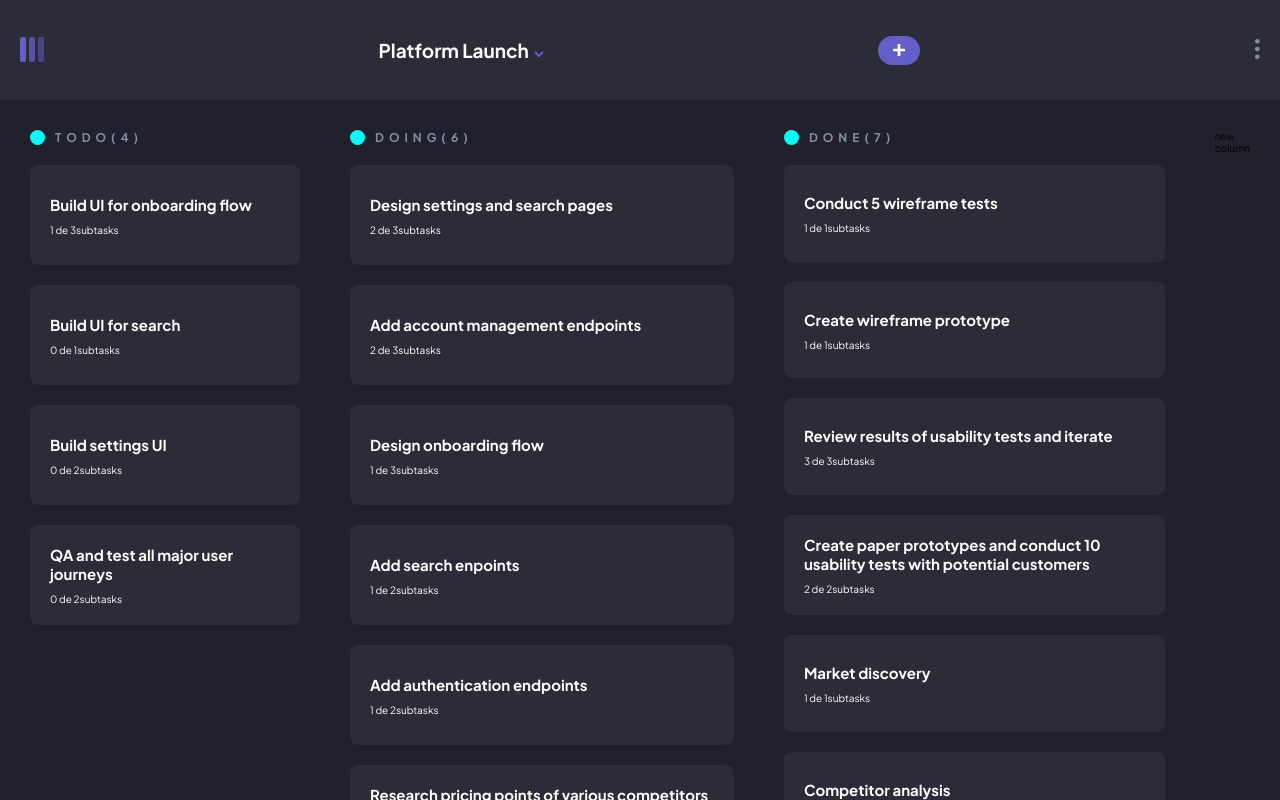
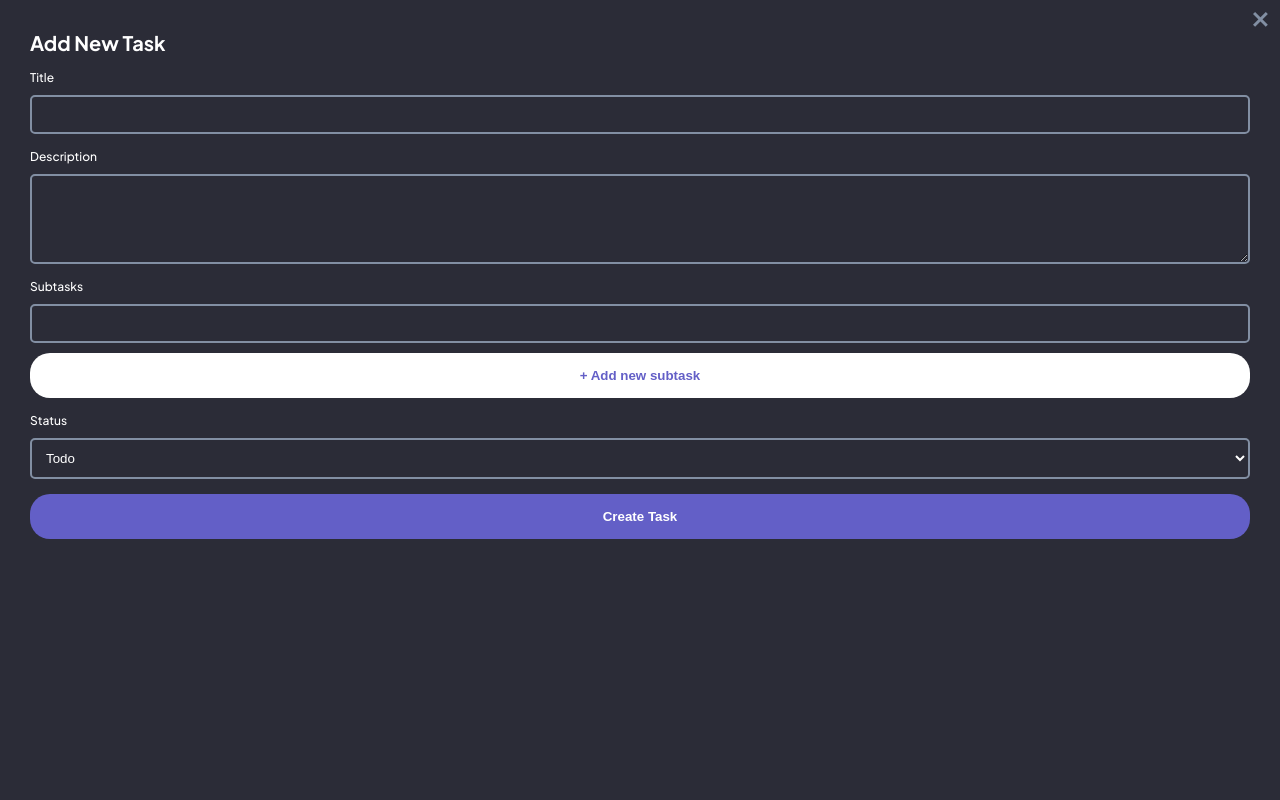
Before and after one commit to Wladimir-Dev/task-management-app, a React (Vite) app: page / in a window 1280 px wide. Both pictures are taken after a click on the button 899 px from the left and 50 px from the top of the page. Shown: the top 800 px of the page. Built offline with nearby package versions, Linux system fonts and the light colour scheme.

Commit message:
create new task

```diff
--- /dev/null
+++ b/src/components/FormTask/index.jsx
@@ -0,0 +1,111 @@
+import React, { useId, useState } from 'react'
+import { useTask } from '../../hooks/useTask'
+import { CloseIcon } from '../Icons'
+
+import styles from './styles.module.css'
+
+export const FormTask = ({ showWindow }) => {
+  const titleId = useId()
+  const descriptionId = useId()
+  const statusSelectId = useId()
+  const [subTasks, setSubTasks] = useState([{ id: 'w1', title: '' }])
+  const { currentBoard, createTask } = useTask()
+
+  const generarId = () => {
+    return Math.random()
+  }
+  const handleDeleteRow = (id) => {
+    let aux = [...subTasks]
+
+    aux = aux.filter((item) => item.id !== id)
+    setSubTasks(aux)
+  }
+
+  const handleNewRow = () => {
+    const auxSubTasks = [...subTasks]
+    const newId = generarId()
+    auxSubTasks.push({ id: newId, title: '' })
+    setSubTasks(auxSubTasks)
+  }
+
+  const handleClose = () => {
+    showWindow(false)
+  }
+  const handleSubmit = (e) => {
+    e.preventDefault()
+    const columnId = e.target.statusSelectId.value
+
+    const auxSubTasks = subTasks.map((subTask) => ({
+      title: subTask.title,
+      isCompleted: false
+    }))
+
+    const indexColumn = currentBoard.columns.findIndex(
+      (column) => column.id.toString() === columnId.toString()
+    )
+    const objAux = {
+      id: generarId(),
+      title: e.target.titleId.value,
+      description: e.target.descriptionId.value,
+      status: currentBoard.columns[indexColumn].name,
+      statusId: columnId,
+      subtasks: auxSubTasks
+    }
+    createTask({ idBoard: currentBoard.id, indexColumn, task: objAux })
+    handleClose()
+  }
+
+  return (
+    <form className={styles.newTask} onSubmit={handleSubmit}>
+      <h2>Add New Task</h2>
+      <fieldset>
+        <label htmlFor={titleId}>Title</label>
+        <input type='text' id={titleId} name='titleId' />
+      </fieldset>
+      <fieldset>
+        <label htmlFor={descriptionId}>Description</label>
+        <textarea name='descriptionId' id={descriptionId} cols='30' rows='10' />
+      </fieldset>
+      <fieldset>
+        <label htmlFor=''>Subtasks</label>
+        {subTasks.map((subTask) => (
+          <div key={subTask.id} className={styles.containerInput}>
+            <input id={subTask.id} type='text' defaultValue={subTask.title} />
+            {subTasks.length > 1 && (
+              <button type='button' onClick={() => handleDeleteRow(subTask.id)}>
+                <CloseIcon />
+              </button>
+            )}
+          </div>
+        ))}
+        <button
+          type='button'
+          onClick={handleNewRow}
+          className={styles.whiteButton}
+        >
+          + Add new subtask
+        </button>
+      </fieldset>
+      <fieldset>
+        <label htmlFor={statusSelectId}>Status</label>
+        <select id={statusSelectId} name='statusSelectId'>
+          {currentBoard.columns.map((column) => (
+            <option key={column.id} value={column.id}>
+              {column.name}
+            </option>
+          ))}
+        </select>
+      </fieldset>
+      <button type='submit' className={styles.blueButton}>
+        Create Task
+      </button>
+      <button
+        type='button'
+        className={styles.closeButton}
+        onClick={handleClose}
+      >
+        <CloseIcon />
+      </button>
+    </form>
+  )
+}
--- /dev/null
+++ b/src/components/FormTask/styles.module.css
@@ -0,0 +1,75 @@
+.newTask {
+  position: fixed;
+  background-color: var(--darkGray);
+  padding: 3rem;
+  z-index: 1;
+  top: 0;
+  left: 0;
+  width: 100%;
+  height: 100vh;
+  display: flex;
+  flex-direction: column;
+  row-gap: 1.5rem;
+  overflow-y: scroll;
+}
+.newTask h2 {
+  font-size: 2rem;
+}
+.newTask label {
+  font-size: 1.2rem;
+  font-weight: 500;
+}
+.newTask :is(h2, label) {
+  text-transform: capitalize;
+}
+.newTask > fieldset {
+  display: flex;
+  flex-direction: column;
+  row-gap: 1rem;
+}
+.newTask textarea {
+  height: 9rem;
+}
+.newTask :is(input, textarea, select) {
+  outline: none;
+  border: 2px solid var(--mediumGray);
+  padding: 1rem;
+  color: white;
+  border-radius: 0.5rem;
+  width: 100%;
+  transition: border 0.2s ease;
+}
+.newTask option {
+  color: var(--mediumGray);
+  background-color: var(--darkGray);
+  border-style: none;
+}
+
+.newTask :is(input:focus, textarea:focus, select:focus) {
+  border: 2px solid var(--darkBlue);
+}
+.containerInput {
+  display: flex;
+  column-gap: 1rem;
+  /* margin-top: 1rem; */
+}
+.whiteButton,
+.blueButton {
+  font-weight: 700;
+  width: 100%;
+  padding: 1.5rem;
+  border-radius: 2rem;
+}
+.whiteButton {
+  background-color: white;
+  color: var(--darkBlue);
+}
+.blueButton {
+  background-color: var(--darkBlue);
+  color: white;
+}
+.closeButton {
+  position: absolute;
+  top: 1.2rem;
+  right: 1.2rem;
+}
--- a/src/components/Header/index.jsx
+++ b/src/components/Header/index.jsx
@@ -2,22 +2,24 @@ import React, { useId, useRef, useState } from 'react'
 import { ListOfBoards } from '../../containers/ListOfBoards'
 import { useTask } from '../../hooks/useTask'
 import { FormBoard } from '../FormBoard'
+import { FormTask } from '../FormTask'
 import {
   AddTaskMobileIcon,
   ChevronDownIcon,
   LogoMobileIcon,
-  VerticalEllipsisIcon
+  VerticalEllipsisIcon,
 } from '../Icons'
 
 import styles from './styles.module.css'
 
-export default function Header () {
+export default function Header() {
   const { currentBoard } = useTask()
   const boardsId = useId()
   const optionsId = useId()
   const refCheckBoards = useRef()
   const refCheckOptions = useRef()
   const [showEditBoard, setShowEditBoard] = useState(false)
+  const [showNewTask, setShowNewTask] = useState(false)
 
   const closeListBoards = () => {
     refCheckBoards.current.checked = false
@@ -25,6 +27,9 @@ export default function Header () {
   const handleEditBoard = () => {
     setShowEditBoard(true)
     refCheckOptions.current.checked = false
+  }
+  const handleAddTask = () => {
+    setShowNewTask(true)
   }
   return (
     <header className={styles.header}>
@@ -39,7 +44,11 @@ export default function Header () {
       <div className={styles.containerBoards}>
         <ListOfBoards closeWindow={closeListBoards} />
       </div>
-      <button type='button' className={styles.addButton}>
+      <button
+        type='button'
+        className={styles.addButton}
+        onClick={handleAddTask}
+      >
         <AddTaskMobileIcon />
       </button>
       <label htmlFor={optionsId} className={styles.optionIcon}>
@@ -52,7 +61,10 @@ export default function Header () {
         </button>
         <button type='button'>Delete Board</button>
       </div>
-      {showEditBoard && <FormBoard showWindow={setShowEditBoard} board={currentBoard} />}
+      {showEditBoard && (
+        <FormBoard showWindow={setShowEditBoard} board={currentBoard} />
+      )}
+      {showNewTask && <FormTask showWindow={setShowNewTask} />}
     </header>
   )
 }
--- a/src/components/Header/styles.module.css
+++ b/src/components/Header/styles.module.css
@@ -30,6 +30,8 @@
   position: absolute;
   height: 100vh;
   background-color: rgba(0, 0, 0, 0.144);
+  transition: 0.3s;
+
 }
 .containerOptions {
   display: none;
--- a/src/containers/GroupTask/index.jsx
+++ b/src/containers/GroupTask/index.jsx
@@ -12,9 +12,9 @@ export const GroupTask = () => {
       {currentBoard.columns.map((column) => (
         <ListOfTask key={column.id} column={column} />
       ))}
-      <section>
-        new column
-      </section>
+      <button className={styles.newColumn}>
+        + new column
+      </button>
     </section>
   )
 }
--- a/src/containers/GroupTask/styles.module.css
+++ b/src/containers/GroupTask/styles.module.css
@@ -1,7 +1,28 @@
-.groupTask{
-    display: flex;
-    overflow: auto;
-    scroll-snap-type: mandatory;
-    column-gap: 5rem;
-    padding: 3rem;
+.groupTask {
+  display: flex;
+  overflow: auto;
+  scroll-snap-type: x mandatory;
+  column-gap: 5rem;
+  padding: 3rem;
 }
+.newColumn {
+  color: white;
+  min-width: 27rem;
+  height: 100vh;
+  text-transform: capitalize;
+  margin-top: 3.5rem;
+  font-family: inherit;
+  font-size: 2.5rem;
+  font-weight: 600;
+  color: var(--mediumGray);
+  background: linear-gradient(
+    to bottom,
+    rgba(121, 132, 147, 0.2),
+    rgba(130, 143, 163, 0.1),
+    rgba(130, 143, 163, 0)
+  );
+
+}
+.newColumn:hover{
+    color: var(--darkBlue);
+}
--- a/src/containers/ListOfTask/styles.module.css
+++ b/src/containers/ListOfTask/styles.module.css
@@ -2,6 +2,7 @@
   color: white;
   /* background-color: blueviolet; */
   min-width: 27rem;
+  max-width: 27rem;
   height: 100vh;
 }
 .header {
--- a/src/hooks/useTask.js
+++ b/src/hooks/useTask.js
@@ -16,13 +16,19 @@ export const useTask = () => {
     const auxBoards = [...boards, newBoard]
     setBoards(auxBoards)
   }
-
+  const createTask = ({ idBoard, indexColumn, task }) => {
+    const index = boards.findIndex((oldBoard) => oldBoard.id === idBoard)
+    const auxBoards = [...boards]
+    auxBoards[index].columns[indexColumn].tasks.push(task)
+    setBoards(auxBoards)
+  }
   return {
     boards,
     setBoards,
     currentBoard,
     setCurrentBoard,
     updateBoard,
-    createBoard
+    createBoard,
+    createTask
   }
 }
--- a/src/index.css
+++ b/src/index.css
@@ -19,6 +19,7 @@
     rgba(130, 143, 163, 0.1),
     rgba(130, 143, 163, 0)
   );
+
   --darkBlueOpacity: rgba(99, 95, 199, 0.25);
 }
 * {
@@ -31,7 +32,7 @@ html {
   font-size: 62.5%;
   font-family: 'Plus Jakarta Sans', sans-serif;
 }
-fieldset,button,input    {
+fieldset,button,input,textarea,select    {
   border-style: none;
   background-color: transparent;
 }
```
